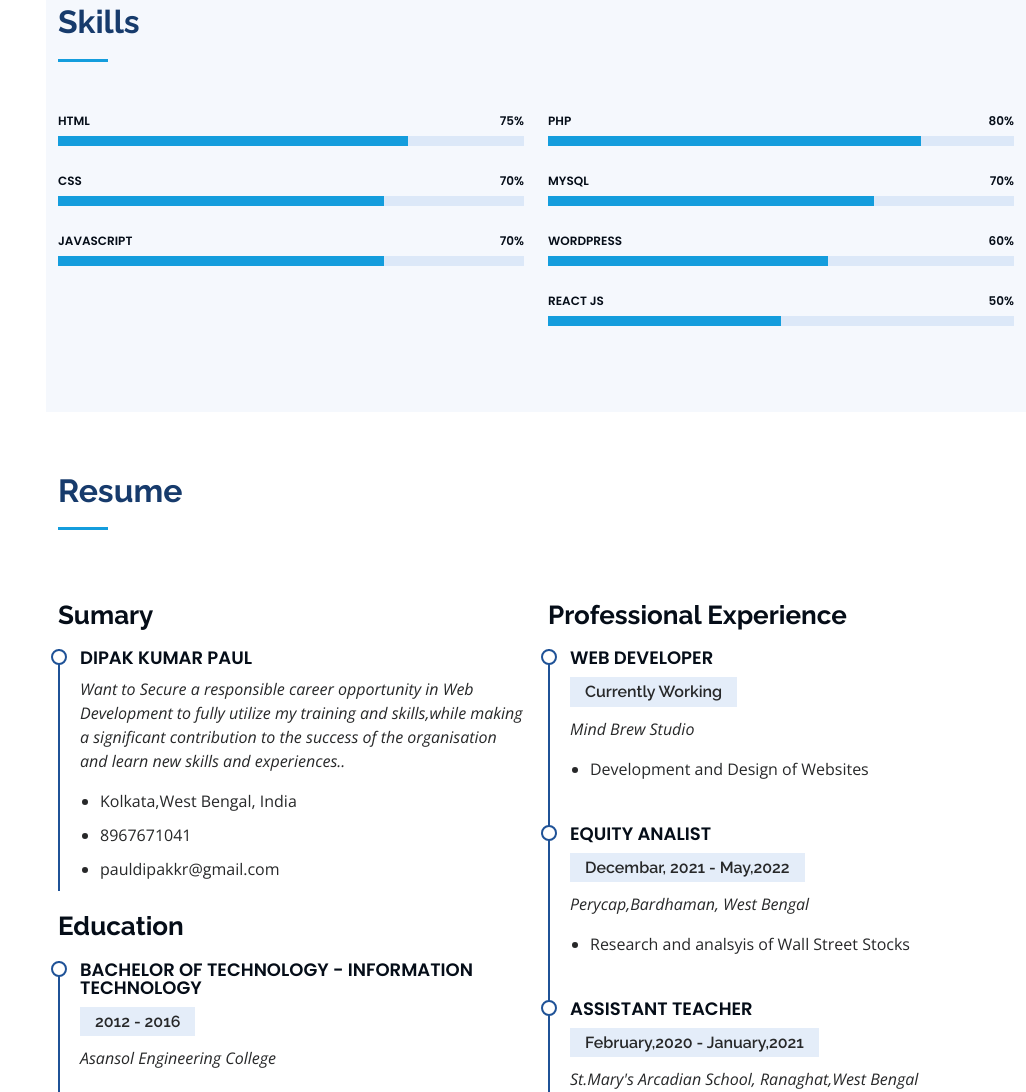
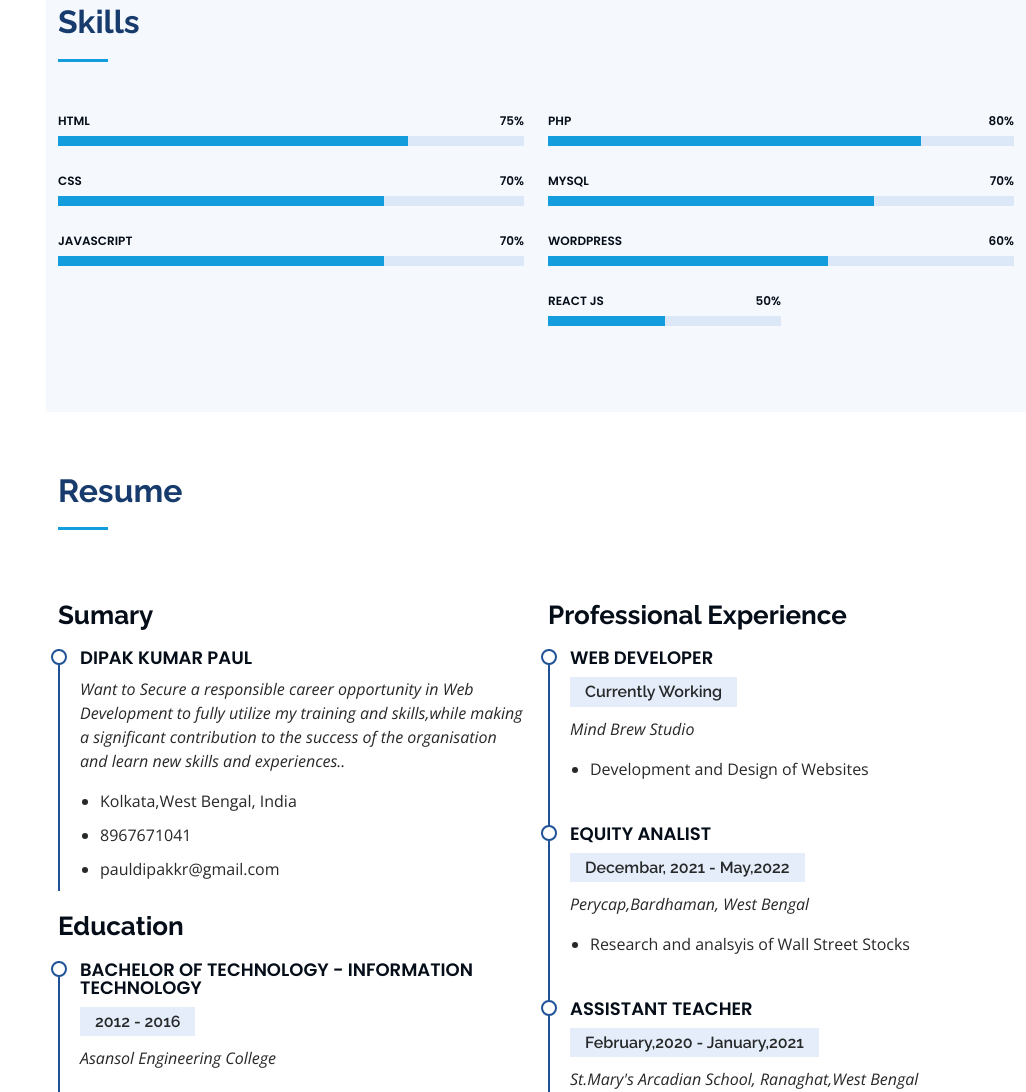
Before and after one commit to DipakAec/Portfolio-Dipak, a plain HTML site: page index.html in a window 1280 px wide. Shown: the part 1563-2655 px from the top of the page, without its empty margins (254-1280 px from the left). Drawn offline with nearby package versions, Linux system fonts and the light colour scheme.

Commit message:
Update index.html

```diff
--- a/index.html
+++ b/index.html
@@ -176,11 +176,13 @@
               </div>
             </div>
 
+             <div class="col-lg-6" data-aos="fade-up" data-aos-delay="100">
              <div class="progress">
               <span class="skill">React JS <i class="val">50%</i></span>
               <div class="progress-bar-wrap">
                 <div class="progress-bar" role="progressbar" aria-valuenow="50" aria-valuemin="0" aria-valuemax="100"></div>
               </div>
+            </div>
             </div>
 
           </div>
```
